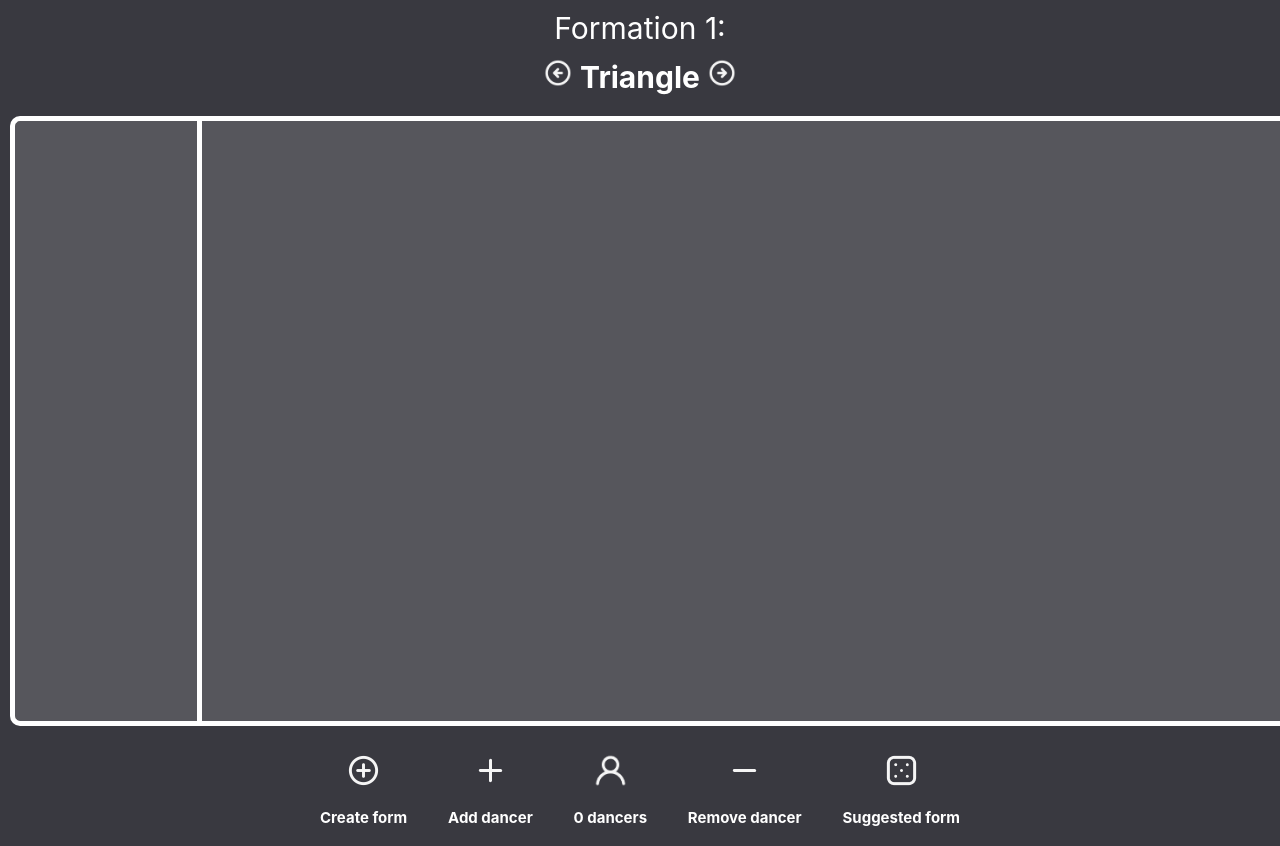
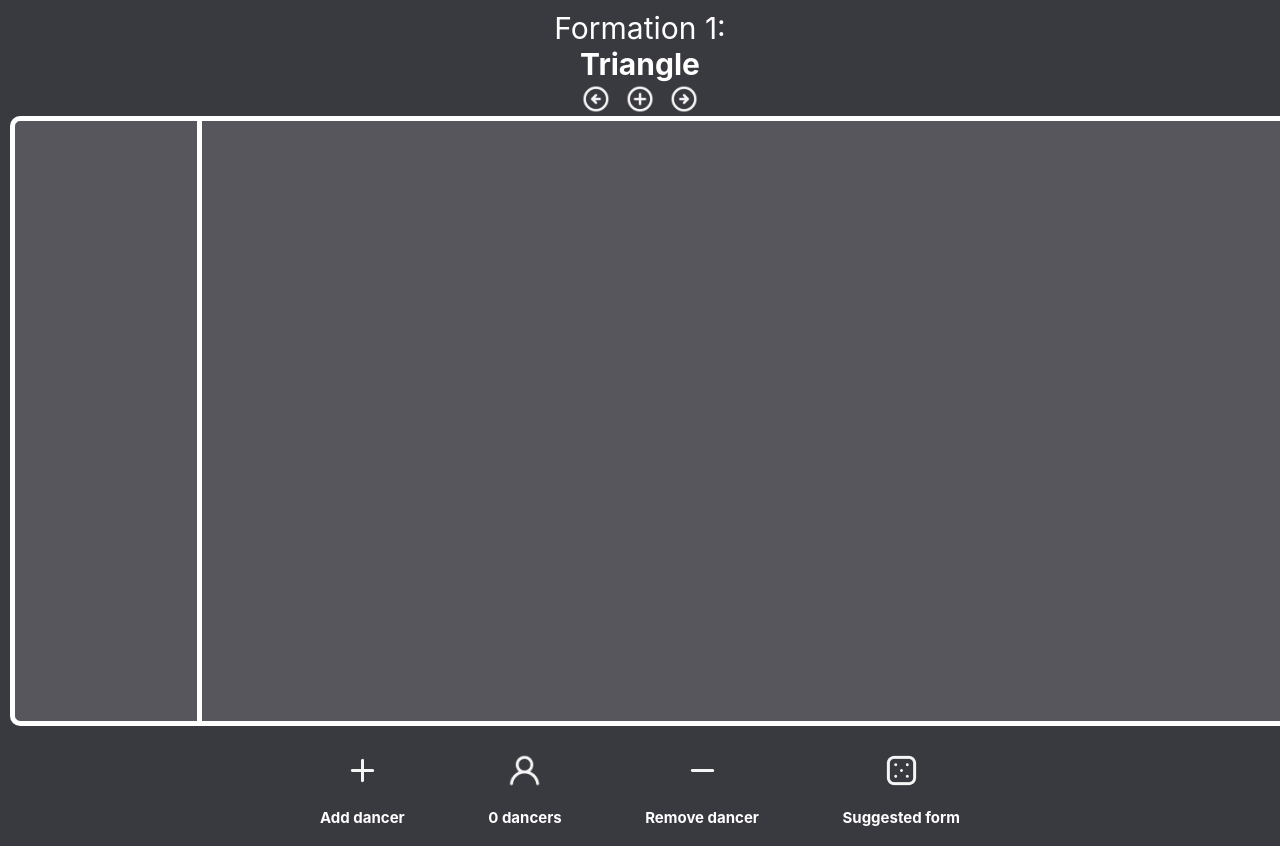
Before and after one commit to janssenbozon/blocker-app-hci, a React (Create React App) app: page / in a window 1280 px wide. Shown: the top 846 px of the page. Built offline with nearby package versions, Linux system fonts and the light colour scheme.

Commit message:
"create form" button is relocated

```diff
--- a/src/components/parts/Menubar.js
+++ b/src/components/parts/Menubar.js
@@ -14,17 +14,6 @@ import note from "../../assets/note.png"
 function Menubar(props) {
   return (
     <div className="menuContainter">
-      <div style={{ display: "flex", flexDirection: "column" }}>
-        <button
-          onClick={() => {
-            props.setcreateActive(true);
-          }}
-        >
-          <img style={{ width: "35px" }} src={add}></img>
-        </button>
-        <p style={{ color: "white", fontSize: "15px", fontWeight: "bold" }}>Create form</p>
-      </div>
-
       <div style={{ display: "flex", flexDirection: "column" }}>
         <button
           onClick={() => {
--- a/src/components/screens/Editor.js
+++ b/src/components/screens/Editor.js
@@ -4,6 +4,7 @@ import Create from "../parts/Create";
 import "./Editor.css";
 import { useState, useEffect } from "react";
 import Dancer from "../parts/Dancer";
+import add from "../../assets/add.png"
 function Editor() {
   //
   const [formations, setFormations] = useState([
@@ -51,6 +52,11 @@ function Editor() {
       <div id="title">
         <div>Formation {index + 1}:</div>
         <div style={{ height: "50px" }}>
+          <div style={{ display: "inline-block" }}>
+            <b>{formations[index].name}</b>
+          </div>
+
+          <div style={{ display: "flex", flexDirection: "row", justifyContent: "center", alignContent: "center"}}>
           <button
             onClick={() => {
               if (index > 0) {
@@ -59,15 +65,18 @@ function Editor() {
             }}
             style={{
               display: "inline-block",
-              marginTop: "10px",
             }}
           >
             <img style={{ width: "30px", rotate: "180deg" }} src={arrow}></img>
           </button>
-          <div style={{ display: "inline-block" }}>
-            <b>{formations[index].name}</b>
-          </div>
-          <button
+            <button
+              onClick={() => {
+                setcreateActive(true);
+              }}
+            >
+              <img style={{ width: "30px" }} src={add}></img>
+            </button>
+            <button
             onClick={() => {
               if (index + 1 < formations.length) {
                 setIndex(index + 1);
@@ -77,6 +86,7 @@ function Editor() {
           >
             <img style={{ width: "30px" }} src={arrow}></img>
           </button>
+          </div>
         </div>
       </div>
 
```
